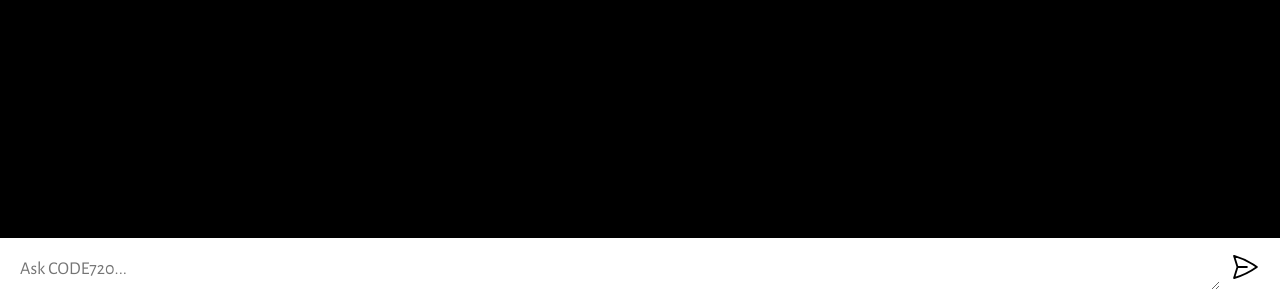
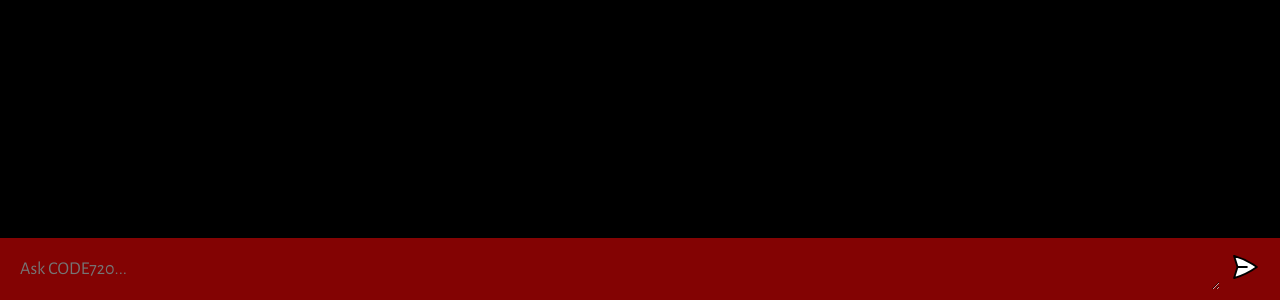
Before and after one commit to P0E3M-720/code720, a website built with Vite: page client/index.html in a window 1280 px wide. Shown: the part 500-800 px from the top of the page. Built offline with nearby package versions, Linux system fonts and the light colour scheme.

Commit message:
modified:   client/style.css

```diff
--- a/client/style.css
+++ b/client/style.css
@@ -117,7 +117,7 @@ form {
   max-width: 1280px;
   margin: 0 auto;
   padding: 10px;
-  background: #ffffff;
+  background: #830303;
 
   display: flex;
   flex-direction: row;
```
